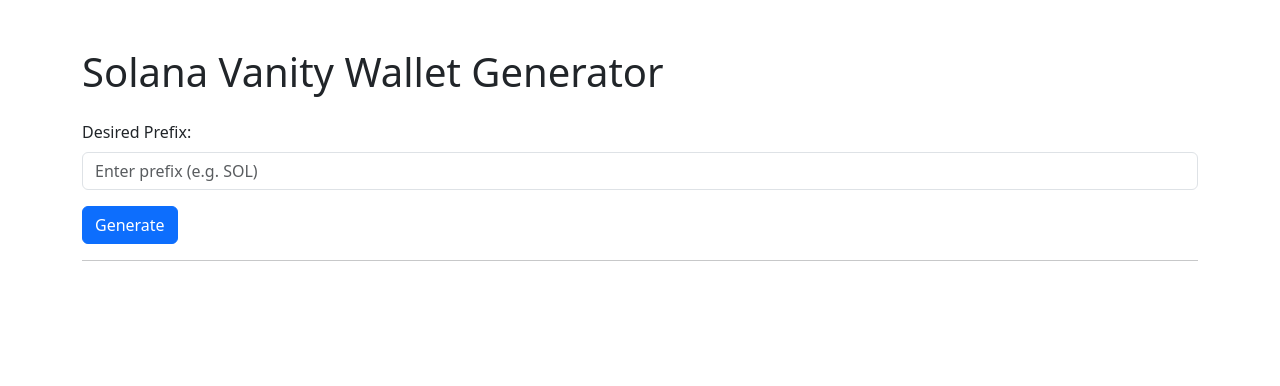
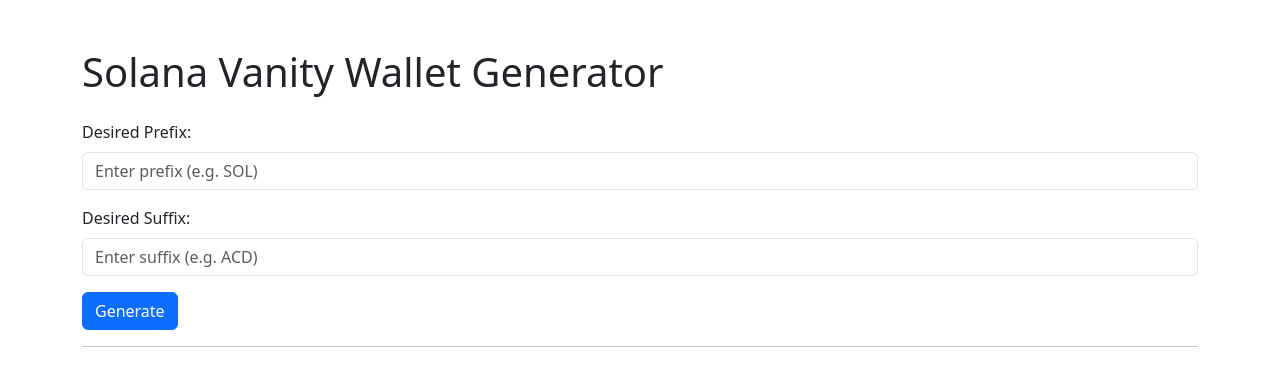
Before and after one commit to DegenApeDev/solana-vanity-generator, a Flask app: page / in a window 1280 px wide. Shown: the top 386 px of the page. Run offline with Flask 2, Linux system fonts and the light colour scheme.

Commit message:
Add suffix support and warning for combined prefix+suffix

```diff
--- a/app.py
+++ b/app.py
@@ -13,16 +13,27 @@ def index():
 def generate():
     data = request.get_json()
     prefix = data.get('prefix', '')
+    suffix = data.get('suffix', '')
     start = time.time()
     tries = 0
     prefix_lower = prefix.lower()
+    suffix_lower = suffix.lower()
     while True:
         signing_key = SigningKey.generate()
         verify_key = signing_key.verify_key
         pub_bytes = verify_key.encode()
         pub = base58.b58encode(pub_bytes).decode()
         tries += 1
-        if pub.lower().startswith(prefix_lower):
+        pub_lower = pub.lower()
+        if prefix_lower and suffix_lower:
+            condition = pub_lower.startswith(prefix_lower) and pub_lower.endswith(suffix_lower)
+        elif prefix_lower:
+            condition = pub_lower.startswith(prefix_lower)
+        elif suffix_lower:
+            condition = pub_lower.endswith(suffix_lower)
+        else:
+            condition = True
+        if condition:
             elapsed = time.time() - start
             secret_bytes = signing_key.encode() + pub_bytes
             secret = base58.b58encode(secret_bytes).decode()
--- a/static/main.js
+++ b/static/main.js
@@ -1,14 +1,21 @@
 document.getElementById('generate').addEventListener('click', async () => {
     const prefix = document.getElementById('prefix').value;
+    const suffix = document.getElementById('suffix').value;
     const spinner = document.getElementById('spinner');
     const resultDiv = document.getElementById('result');
+    const warningDiv = document.getElementById('warning');
     resultDiv.innerHTML = '';
+    warningDiv.style.display = 'none';
     spinner.style.display = 'inline-block';
     try {
+        if (prefix && suffix) {
+            warningDiv.textContent = 'Selecting both prefix and suffix may take significantly longer.';
+            warningDiv.style.display = 'block';
+        }
         const response = await fetch('/generate', {
             method: 'POST',
             headers: {'Content-Type': 'application/json'},
-            body: JSON.stringify({prefix})
+            body: JSON.stringify({prefix, suffix})
         });
         const data = await response.json();
         spinner.style.display = 'none';
--- a/templates/index.html
+++ b/templates/index.html
@@ -12,6 +12,11 @@
         <label for="prefix" class="form-label">Desired Prefix:</label>
         <input type="text" class="form-control" id="prefix" placeholder="Enter prefix (e.g. SOL)">
     </div>
+    <div class="mb-3">
+        <label for="suffix" class="form-label">Desired Suffix:</label>
+        <input type="text" class="form-control" id="suffix" placeholder="Enter suffix (e.g. ACD)">
+    </div>
+    <div id="warning" class="text-warning mb-3" style="display:none;"></div>
     <button id="generate" class="btn btn-primary">Generate</button>
     <div id="spinner" class="spinner-border text-primary ms-3" role="status" style="display:none;">
       <span class="visually-hidden">Loading...</span>
```
